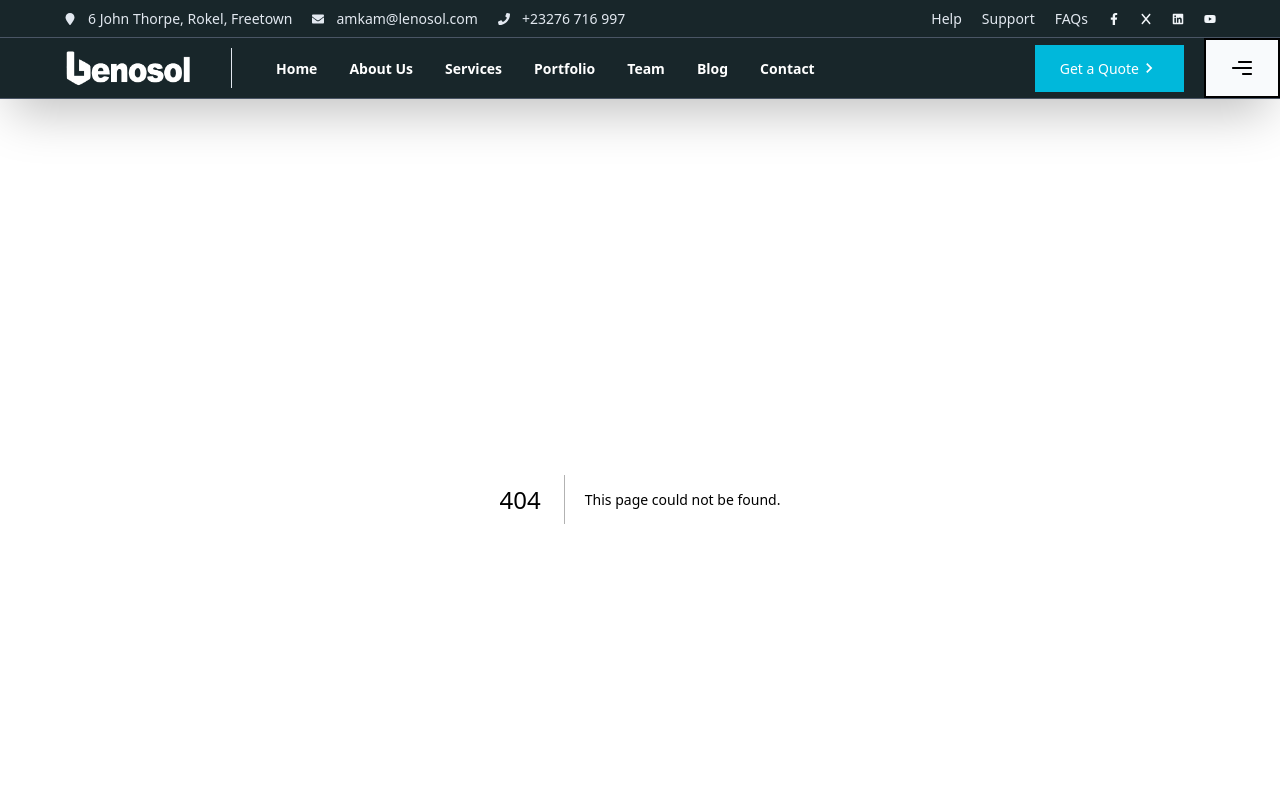
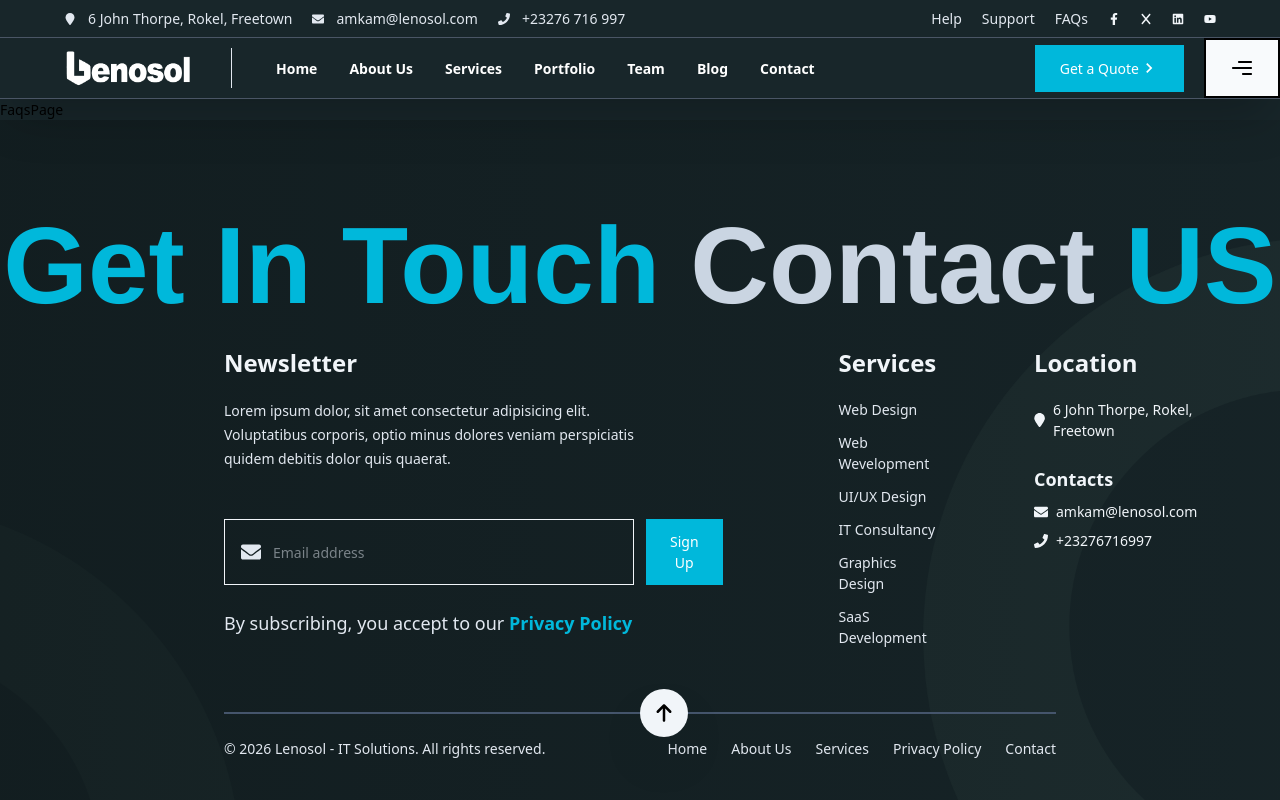
Before and after one commit to AmaduKamara/lenosol.dev, a Next.js app: page /faqs in a window 1280 px wide. Before the commit this address had no page. Shown: the top 800 px of the page. Built offline with nearby package versions, Linux system fonts and the light colour scheme.

Commit message:
Add two more pages

```diff
--- /dev/null
+++ b/app/faqs/page.tsx
@@ -0,0 +1,5 @@
+const FaqsPage = () => {
+  return <div>FaqsPage</div>;
+};
+
+export default FaqsPage;
--- /dev/null
+++ b/app/privacy-policy/page.tsx
@@ -0,0 +1,5 @@
+const PrivacyPolicyPage = () => {
+  return <div>PrivacyPolicyPage</div>;
+};
+
+export default PrivacyPolicyPage;
--- /dev/null
+++ b/app/support/page.tsx
@@ -0,0 +1,5 @@
+const SupportPage = () => {
+  return <div>SupportPage</div>;
+};
+
+export default SupportPage;
```
